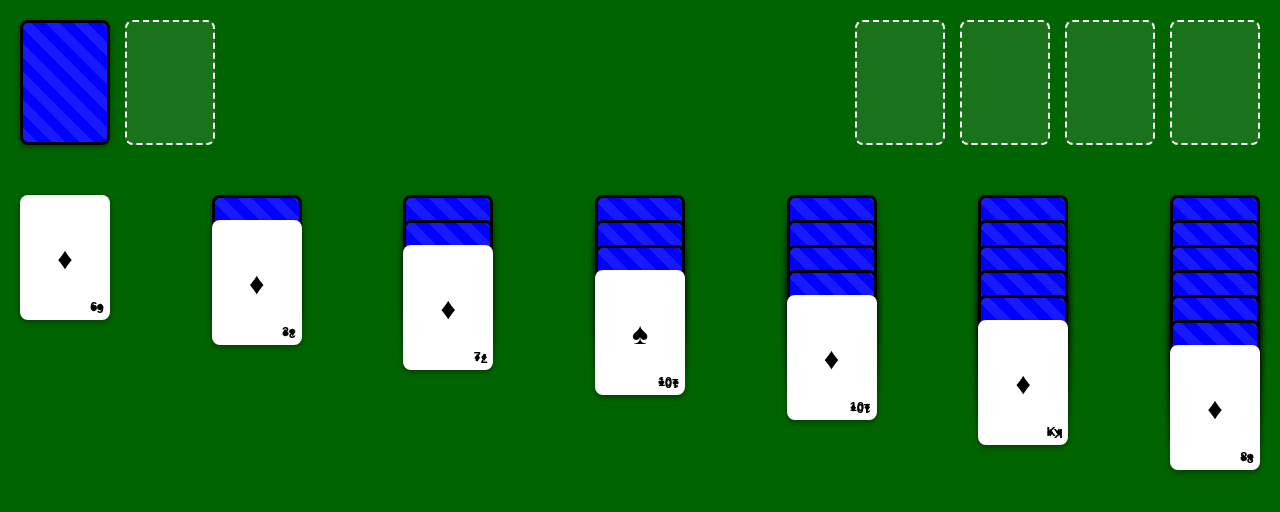
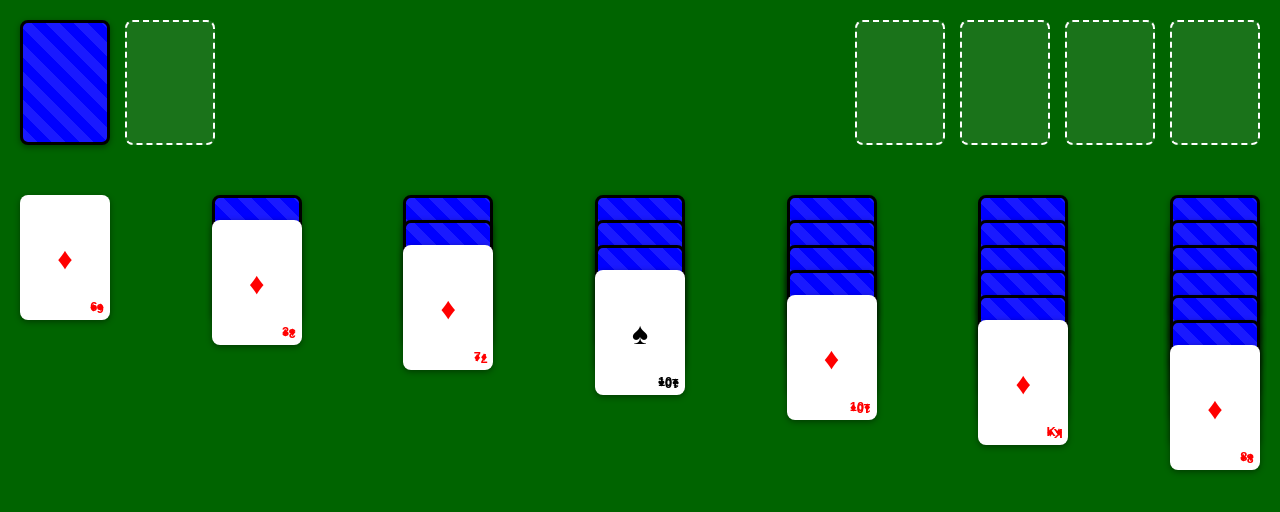
Before and after one commit to sebass0624/solitaire_honors_project, a Next.js app: page / in a window 1280 px wide. Shown: the top 512 px of the page. Built offline with nearby package versions, Linux system fonts and the light colour scheme.

Commit message:
Added commenting for Card.jsx and fixed an issue where cards were only rendering black and not red.

```diff
--- a/components/Card.jsx
+++ b/components/Card.jsx
@@ -3,35 +3,39 @@ import React from 'react';
 //Maps numercal ranks to card letters
 const RANK_MAP = {1: 'A', 11: 'J', 12: 'Q', 13: 'K'};
 //Maps suit names to symbols
-const SUIT_SYMBOLS = { hearts: '♥', diamonds: '♦', clubs: '♣', spades: '♠' };
+const SUIT_SYMBOLS = {hearts: '♥', diamonds: '♦', clubs: '♣', spades: '♠'};
 
-//Creates function that accepts card object to ensure
-//card object isn't null or flipped over, rendering empty/flipped design respectively
+//Function component that accepts a card object and renders empty, face-down, or face-up designs
 export default function Card({card, onClick, isSelected = false}) {
-    if (!card ) {
+    //Renders empty card slot if card object is null
+    if (!card) {
         return <div className="card empty-slot" />;
     }
 
+    //Renders face-down card and retains click handler stock flip events
     if(!card.faceUp) {
-        return <div className="card card-back" />;
+        return <div className="card card-back" onClick = {onClick}/>;
     }
 
-//Decides whether or not card should have selected class
+//Determines CSS class names for each section
 let cardClassName = "card card-front";
-
 if(isSelected) {
   cardClassName = "card card-front selected";
 }
 
-//Determines each suit's symbol and color
-let colorClass = "black";
-if(card.suit === 'HEARTS' || card.suit === 'DIAMONDS') {
-  colorClass = "red";
+//Normalizes suit string to lowercase to be consistent with deck.js
+const normalizedSuit = card.suit ? card.suit.toLowerCase(): '';
+
+//Determines color based off above suit
+let colorClass = 'black';
+if (normalizedSuit === 'hearts' || normalizedSuit === 'diamonds') {
+    colorClass = 'red';
 }
-//Constant that convert numerical rank to the numbers using RANK_MAP
-const rankLabel = RANK_MAP[card.rank] || card.rank;
+
+//Constant that converts numerical rank to the numbers using RANK_MAP
+const rankLabel = RANK_MAP[card.rank] || card.value || card.rank;
 //Constant that converts suit name to symbol using SUIT_SYMBOLS
-const suitSymbol = SUIT_SYMBOLS[card.suit];
+const suitSymbol = SUIT_SYMBOLS[normalizedSuit] || '';
 
 //Renders face-up card with correct color/suit characteristics to the screen
 return (
```
